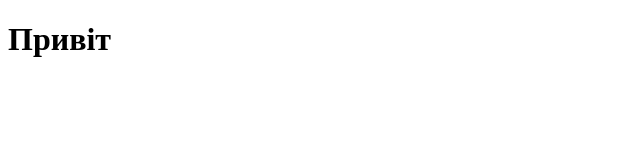
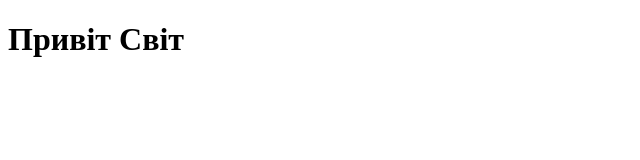
Before and after one commit to Valerjan-1/Tutorial, a plain HTML site: page index.html in a window 1280 px wide. Shown: the whole page, without its empty margins (0-640 px from the left). Drawn offline with Linux system fonts and the light colour scheme.

Commit message:
Create index.html

```diff
--- a/index.html
+++ b/index.html
@@ -7,6 +7,6 @@
     <title>Document</title>
 </head>
 <body>
-   <h1>Привіт</h1>
+   <h1>Привіт Світ</h1>
 </body>
 </html>
```
